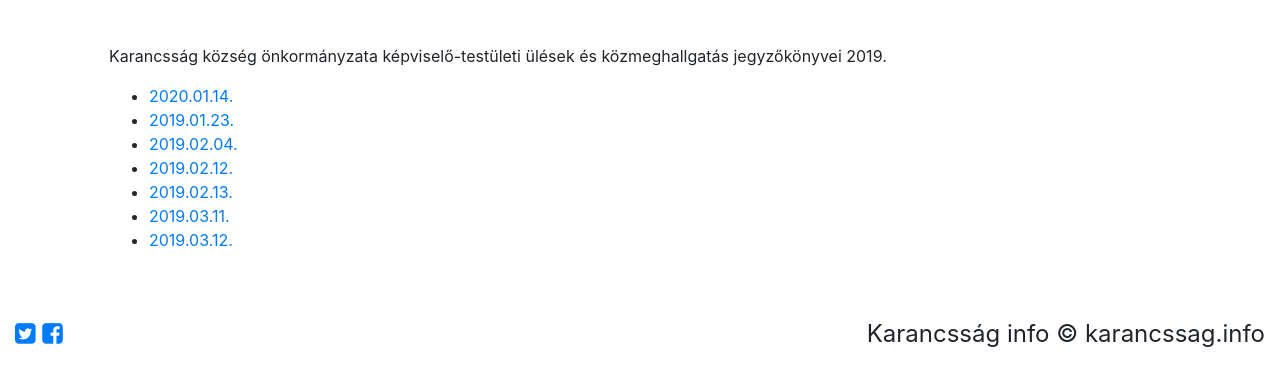
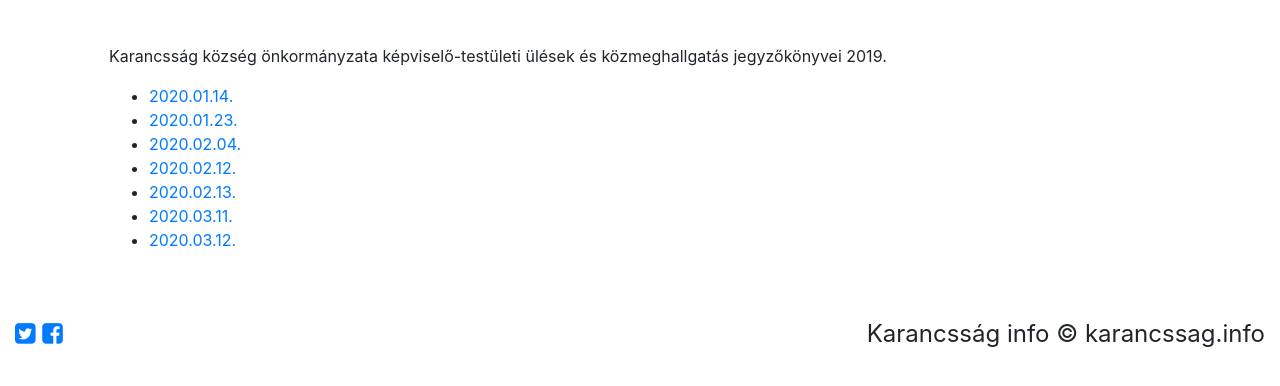
Before and after one commit to karancssag-info/karancssag.info, a Jekyll site: the page built from 2020.md, in a window 1280 px wide, cut to the strip 84-470 px from the top of the page. Built offline with Jekyll 4.4.1, drawn with Linux system fonts in a browser that asks for light colours; nearby versions of some CDN libraries; comment, search, counter and statistics services are not loaded.

Commit message:
2020. jkv-ek 1-7, ev fix

```diff
--- a/2020.md
+++ b/2020.md
@@ -9,12 +9,12 @@ thumbnail: https://static.karancssag.info/images/og/ft.jpg
 Karancsság község önkormányzata képviselő-testületi ülések és közmeghallgatás jegyzőkönyvei 2019.
 
 + [2020.01.14.][1]{:target="_blank"}
-+ [2019.01.23.][2]{:target="_blank"}
-+ [2019.02.04.][3]{:target="_blank"}
-+ [2019.02.12.][4]{:target="_blank"}
-+ [2019.02.13.][5]{:target="_blank"}
-+ [2019.03.11.][6]{:target="_blank"}
-+ [2019.03.12.][7]{:target="_blank"}
++ [2020.01.23.][2]{:target="_blank"}
++ [2020.02.04.][3]{:target="_blank"}
++ [2020.02.12.][4]{:target="_blank"}
++ [2020.02.13.][5]{:target="_blank"}
++ [2020.03.11.][6]{:target="_blank"}
++ [2020.03.12.][7]{:target="_blank"}
 
 
 [1]:{{ site.static_url }}/download/2020_01_14.pdf
```
